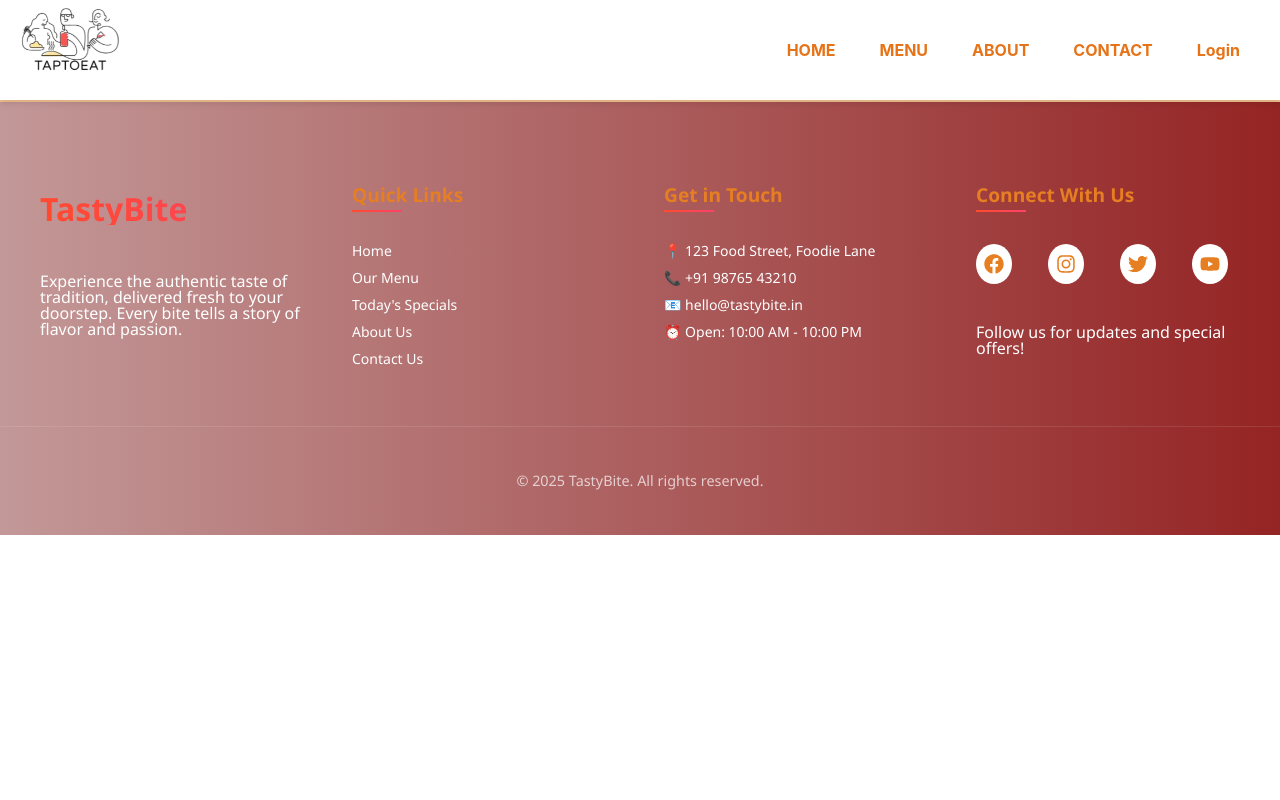
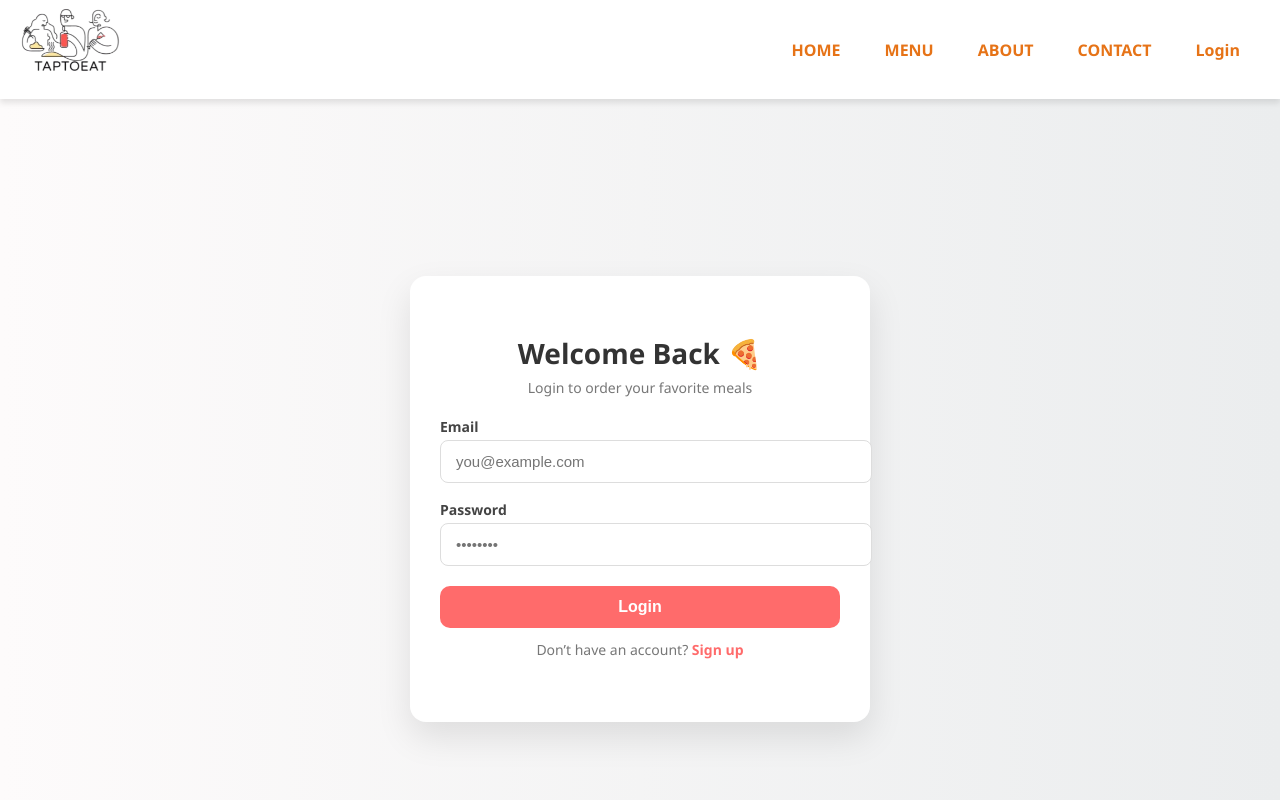
Before and after one commit to sukhpreetkaur056/food-ordering, a React (Vite) app: page /login in a window 1280 px wide. Shown: the top 800 px of the page. Built offline with nearby package versions, Linux system fonts and the light colour scheme.

Commit message:
login page implemented

```diff
--- a/src/App.jsx
+++ b/src/App.jsx
@@ -7,6 +7,7 @@ import Navbar from './components/Navbar'
 import Review from './components/Review'
 import Menu from './components/Menu'
 import { BrowserRouter, Routes, Route } from 'react-router-dom'
+import Login from './components/Login'
 
 function App() {
 
@@ -20,6 +21,7 @@ function App() {
 
           <Route path='/' element={<Hero />} />
           <Route path='/menu' element={<Menu/>}/>
+          <Route path='/login' element={<Login/>}/>
         </Routes>
         <Footer />
       </BrowserRouter>
--- /dev/null
+++ b/src/components/Login.css
@@ -0,0 +1,95 @@
+/* Login.css */
+body {
+  margin: 0;
+  font-family: 'Segoe UI', sans-serif;
+  background: linear-gradient(to right, #fdfbfb, #ebedee);
+}
+
+.login-container {
+  display: flex;
+  justify-content: center;
+  align-items: center;
+  height: 100vh;
+}
+
+.login-card {
+  background: white;
+  padding: 40px 30px;
+  border-radius: 16px;
+  box-shadow: 0 15px 35px rgba(0, 0, 0, 0.1);
+  width: 100%;
+  max-width: 400px;
+  text-align: center;
+}
+
+.login-card h2 {
+  margin-bottom: 10px;
+  font-size: 28px;
+  color: #333;
+}
+
+.login-card p {
+  color: #777;
+  font-size: 14px;
+  margin-bottom: 25px;
+}
+
+.input-group {
+  margin-bottom: 20px;
+  text-align: left;
+}
+
+.input-group label {
+  display: block;
+  margin-bottom: 6px;
+  font-weight: 600;
+  font-size: 14px;
+  color: #444;
+}
+
+.input-group input {
+  width: 100%;
+  padding: 12px 15px;
+  border: 1px solid #ddd;
+  border-radius: 8px;
+  font-size: 15px;
+  transition: border 0.3s ease;
+}
+
+.input-group input:focus {
+  border-color: #ff6b6b;
+  outline: none;
+}
+
+.login-btn {
+  background: #ff6b6b;
+  color: white;
+  padding: 12px 0;
+  width: 100%;
+  border: none;
+  border-radius: 10px;
+  font-size: 16px;
+  font-weight: bold;
+  cursor: pointer;
+  transition: background 0.3s ease;
+}
+
+.login-btn:hover {
+  background: #ff4e4e;
+}
+
+.register-link {
+  margin-top: 15px;
+  font-size: 14px;
+  color: #555;
+}
+
+.register-link a {
+  color: #ff6b6b;
+  text-decoration: none;
+  font-weight: 600;
+}
+
+.register-link a:hover {
+  text-decoration: underline;
+}
--- /dev/null
+++ b/src/components/Login.jsx
@@ -0,0 +1,29 @@
+
+import "./Login.css";
+
+const Login = () => {
+  return (
+    <div className="login-container">
+      <div className="login-card">
+        <h2>Welcome Back 🍕</h2>
+        <p>Login to order your favorite meals</p>
+        <form className="login-form">
+          <div className="input-group">
+            <label htmlFor="email">Email</label>
+            <input type="email" id="email" placeholder="you@example.com" required />
+          </div>
+          <div className="input-group">
+            <label htmlFor="password">Password</label>
+            <input type="password" id="password" placeholder="••••••••" required />
+          </div>
+          <button type="submit" className="login-btn">Login</button>
+          <p className="register-link">
+            Don’t have an account? <a href="/register">Sign up</a>
+          </p>
+        </form>
+      </div>
+    </div>
+  );
+};
+
+export default Login;
```
